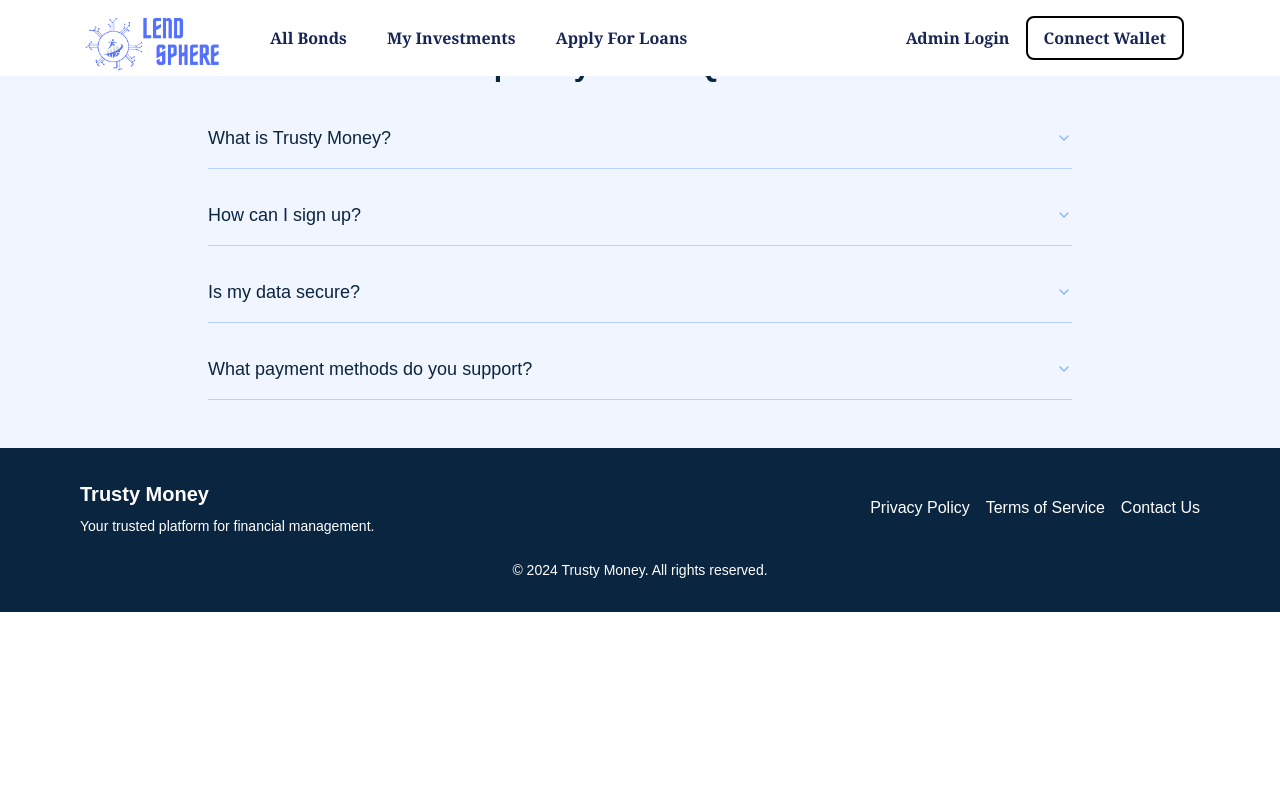
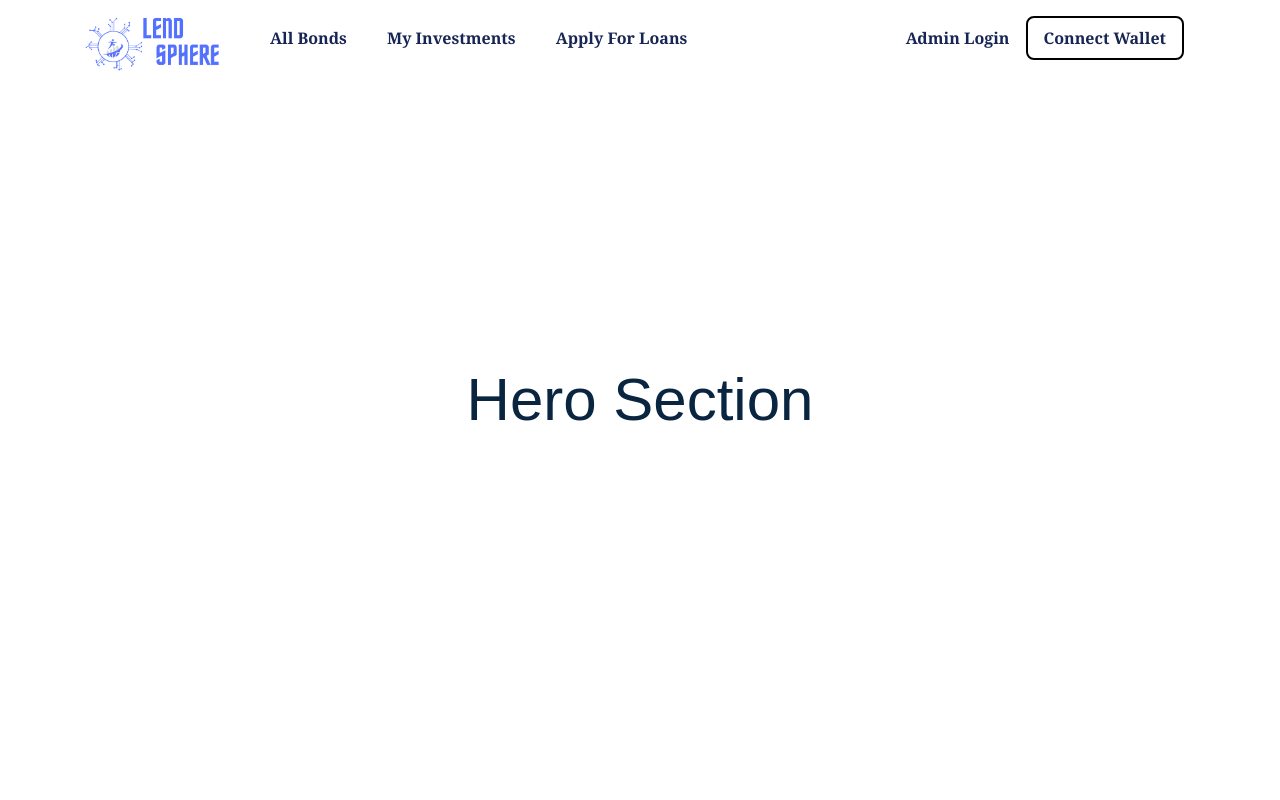
Before and after one commit to Kanishk2Kumar/LendSphere, a Next.js app: page / in a window 1280 px wide. Shown: the top 800 px of the page. Built offline with nearby package versions, Linux system fonts and the light colour scheme.

Commit message:
Merged Nav, FAQs, Footer

```diff
--- a/app/(root)/page.tsx
+++ b/app/(root)/page.tsx
@@ -5,6 +5,9 @@ import Footer from '../../components/footer';
 function App() {
   return (
     <div>
+      <div className='flex justify-center items-center min-h-screen text-6xl'>
+        <h1>Hero Section</h1>
+      </div>
       <FAQSection />
       <Footer />
     </div>
```
